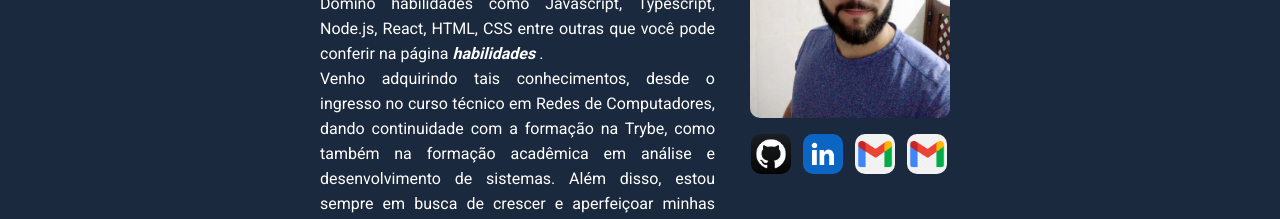
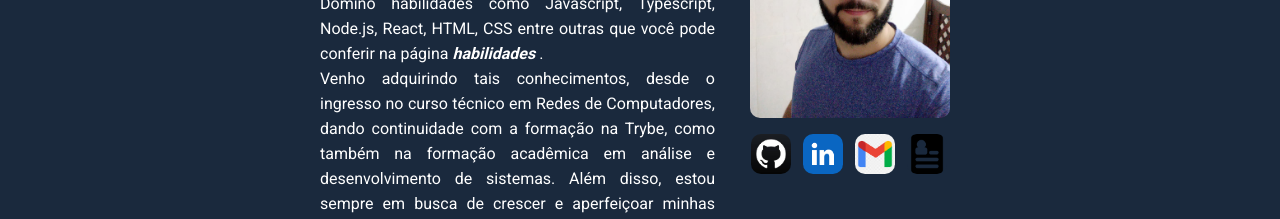
Before and after one commit to italomoraess/Portifolio, a React (Vite) app: page / in a window 1280 px wide. Shown: the part 1360-1579 px from the top of the page. Built offline with nearby package versions, Linux system fonts and the light colour scheme.

Commit message:
add image cv

```diff
--- a/src/components/About/index.tsx
+++ b/src/components/About/index.tsx
@@ -3,6 +3,7 @@ import LogoGit from '../../assets/LogoGit.jpeg'
 import LogoLinkedin from '../../assets/LogoLinkedin.png'
 import LogoGmail from '../../assets/LogoGmail.png'
 import LogoPessoal from '../../assets/EU.jpeg'
+import LogoCv from '../../assets/cv.png'
 
 export const About = () => {
   return (
@@ -26,7 +27,7 @@ export const About = () => {
               <a href="https://github.com/italomoraess" target='_blank'><img src={LogoGit} alt="" /></a>
               <a href="https://www.linkedin.com/in/italo-moraess/" target='_blank'><img src={LogoLinkedin} alt="" /></a>
               <a href="" target='_blank'><img src={LogoGmail} alt="" /></a>
-              <a href="" target='_blank'><img src={LogoGmail} alt="" /></a>
+              <a href="" target='_blank'><img src={LogoCv} alt="" /></a>
             </ContainerContacts>
           </ContainerLogo>
       </ContainerGeral>
```
Also changed, not shown: src/assets/cv.png (added).
